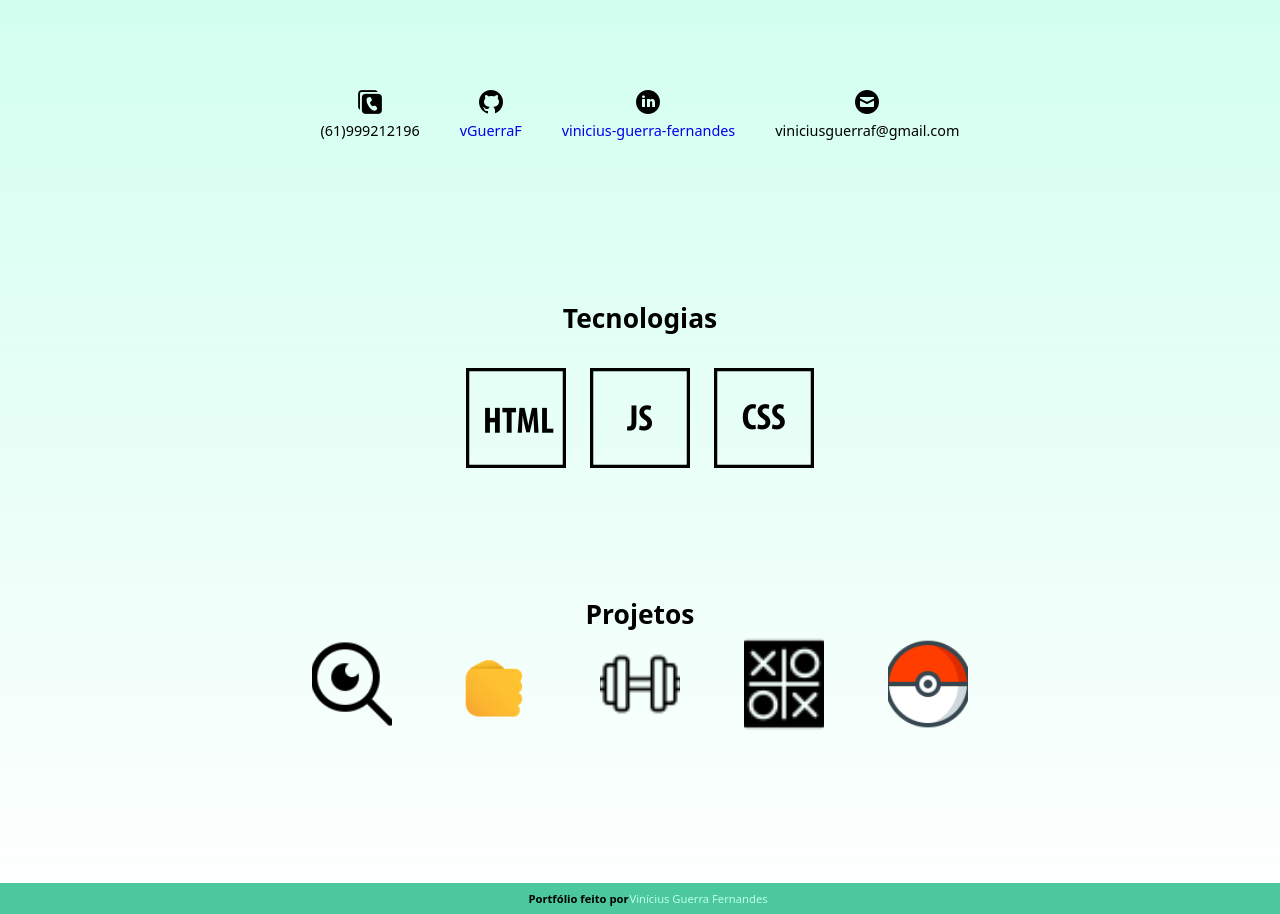
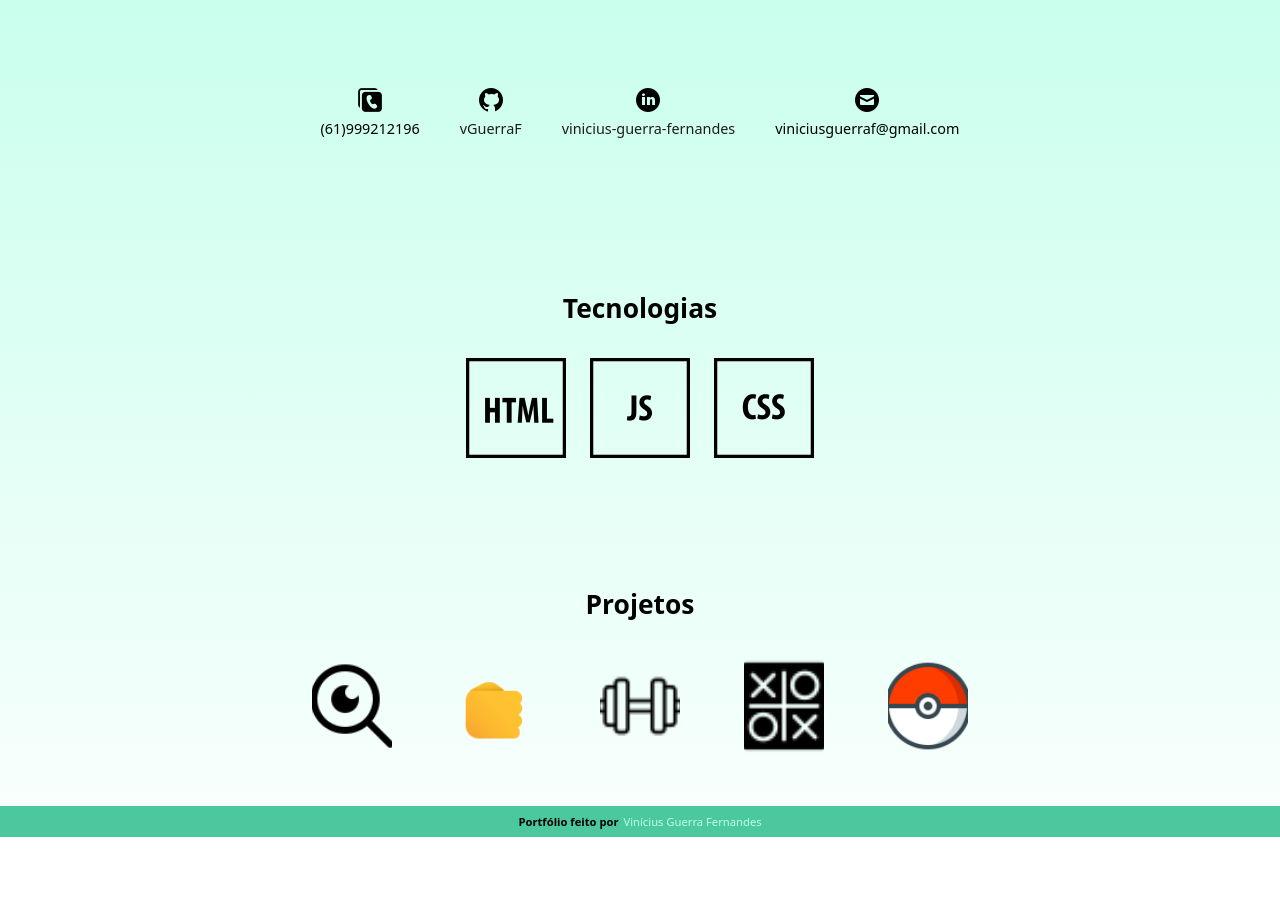
Before and after one commit to vGuerraF/Portfolio, a plain HTML site: page index.html in a window 1280 px wide. Shown: the part 865-1779 px from the top of the page. After the commit the page ends 1702 px from the top, so only its background shows below. Drawn offline with Linux system fonts and the light colour scheme.

Commit message:
commit portfolio

```diff
--- a/assets/css/style.css
+++ b/assets/css/style.css
@@ -1,19 +1,32 @@
 * {
   padding: 0;
   margin: 0;
+  box-sizing: border-box;
   font-family: system-ui, -apple-system, BlinkMacSystemFont, "Segoe UI", Roboto,
     Oxygen, Ubuntu, Cantarell, "Open Sans", "Helvetica Neue", sans-serif;
 }
 
 html {
   scroll-behavior: smooth;
-  background: #7fffd4;
+}
+
+body {
+  width: 100%;
+  background: rgb(127, 255, 212);
   background: linear-gradient(
     0deg,
-    #7fffd400 0%,
-    #7fffd457 50%,
-    #7fffd4b8 100%
+    rgba(127, 255, 212, 0.04275213503370101) 0%,
+    rgba(127, 255, 212, 0.4265056364342612) 50%,
+    rgba(127, 255, 212, 0.6870098381149334) 100%
   );
+}
+
+main {
+  font-size: 1.1rem;
+  display: flex;
+  flex-direction: column;
+  align-items: center;
+  flex-wrap: wrap;
 }
 
 nav {
@@ -22,26 +35,6 @@ nav {
   width: 100%;
   position: fixed;
   top: 0;
-}
-
-footer{
-  background-color: #4bc89e;
-  padding: 0.5rem;
-  width: 100%;
-  display: flex;
-  justify-content: center;
-}
-
-#divFooter{
-  font-size: 0.6rem;
-  display: flex;
-  justify-content: space-around;
-  width:15rem
-}
-
-#footerName{
-  color: #bfffea;
-  font-weight: 400;
 }
 
 ul#menu {
@@ -77,12 +70,14 @@ ul#menu li a {
   font-weight: 650;
 }
 
-header {
+#sectionTitulo {
+  width: 100%;
   display: flex;
   flex-direction: row;
-  justify-content: space-around;
-  margin: 1.4rem 1.2rem 8rem 1.2rem;
+  justify-content: space-evenly;
+  margin: 1.4rem 0rem 5rem 0rem;
   align-items: center;
+  flex-wrap: wrap;
 }
 
 #titulo {
@@ -123,39 +118,38 @@ button:hover {
   display: flex;
 }
 
-main {
-  margin: 1.2rem 1.2rem 1.2rem 1.2rem;
-  font-size: 1.1rem;
-  display: flex;
-  flex-direction: column;
-  align-items: center;
-}
-
 #sectionSm {
   width: 28rem;
   text-align: center;
-  margin: 0rem 0rem 8rem 0rem;
+  margin: 3rem 0rem 3rem 0rem;
+}
+
+#sobremim {
+  padding: 2rem;
 }
 
 #sobremimsub {
-  margin: 0.8rem;
   font-weight: 400;
   font-size: 1rem;
 }
 
 #sectionProjeto {
+  flex-wrap: wrap;
   text-align: center;
-  margin: 0rem 0rem 8rem 0rem;
+  margin: 3rem 2rem;
 }
 
 #divProjeto {
   display: flex;
   flex-direction: row;
-  justify-content: space-around;
+  justify-content: space-evenly;
   align-items: center;
   gap: 4rem;
 }
 
+#projetos {
+  padding: 2rem;
+}
 
 #detetive:hover {
   background-image: url(/assets/images/icons8-detetive.gif);
@@ -239,7 +233,7 @@ main {
 
 #sectionTec {
   text-align: center;
-  margin: 0rem 0rem 8rem 0rem;
+  margin: 3rem 0rem 3rem 0rem;
 }
 
 #divTec {
@@ -251,7 +245,7 @@ main {
 }
 
 #tecnologias {
-  margin: 2rem;
+  padding: 2rem;
 }
 
 #html:hover {
@@ -268,7 +262,8 @@ main {
 
 #sectionCont {
   text-align: center;
-  margin: 0rem 0rem 8rem 0rem;
+  margin: 0rem 0rem 2rem 0rem;
+  padding: 2.5rem;
 }
 
 #divCont {
@@ -282,15 +277,96 @@ main {
 
 a {
   text-decoration: none;
+  color: #1d1c1c;
 }
 
-@media (max-width: 756px) {
+footer {
+  background-color: #4bc89e;
+  padding: 0.5rem;
+  width: 100%;
+}
+
+#divFooter {
+  font-size: 0.6rem;
+  display: flex;
+  justify-content: center;
+  gap: 0.3rem;
+}
+
+#footerName {
+  color: #bfffea;
+  font-weight: 400;
+}
+
+/* @media (max-width: 838px) {
   #image1 {
-    height: 18rem;
+    height: 25rem;
+  }
+  #titulo {
+    width: 15rem;
+  }
+  header {
+    justify-content: space-between;
   }
 }
 
-@media (max-width: 667px) {
+@media (max-width: 678px) {
+  #image1 {
+    height: 20rem;
+  }
+  #titulo {
+    width: 10rem;
+    font-size: 0.7rem;
+  }
+
+  header {
+    justify-content: space-between;
+  }
+}
+
+@media (max-width: 518px) {
+  #image1 {
+    height: 15rem;
+  }
+  #titulo {
+    width: 7rem;
+    font-size: 0.5rem;
+  }
+
+  #subtitulo {
+    font-size: 0.6rem;
+  }
+
+  header {
+    justify-content: space-between;
+  }
+} */
+
+/* @media (max-width: 390px) {
+  #image1 {
+    height: 12rem;
+  }
+  #titulo {
+    width: 5rem;
+    font-size: 0.4rem;
+  }
+
+  #subtitulo {
+    font-size: 0.4rem;
+  }
+
+  header {
+    justify-content: space-between;
+  }
+} */
+
+/* display: flex;
+  flex-direction: column;
+  width: 20rem;
+  font-size: 1rem;
+  margin: 2.5rem 0rem 0rem 0rem;
+  align-items: center; */
+/* @media (max-width: 667px) {
   #image1 {
     height: 14rem;
   }
@@ -307,6 +383,15 @@ a {
   #titulo {
     width: 9rem;
     font-size: 0.5rem;
+  }
+  main {
+    font-size: 0.7rem;
+  }
+  #sobremimsub {
+    font-size: 0.7rem;
+  }
+  button{
+    padding: 0.4rem;
   }
 }
 
@@ -358,4 +443,4 @@ a {
   #portfolio a {
     font-size: 0.7rem;
   }
-}
+} */
--- a/index.html
+++ b/index.html
@@ -9,6 +9,7 @@
   </head>
 
   <body>
+    <header>
       <nav>
         <ul id="menu">
           <li id="portfolio"><a href="#">Portfólio</a></li>
@@ -16,12 +17,14 @@
             <li><a href="#sobremim">Sobre mim</a></li>
             <li><a href="#projetos">Projetos</a></li>
             <li><a href="#tecnologias">Tecnologias</a></li>
-          <li><a href="#contatos">Contato</a></li>
+            <li><a href="#sectionCont">Contato</a></li>
           </div>
         </ul>
       </nav>
+    </header>
 
-    <header>
+    <main>
+      <section id="sectionTitulo">
         <div id="titulo">
           <h2>Olá, eu sou</h2>
           <h1>Vinícius Guerra</h1>
@@ -31,13 +34,12 @@
         <div id="divTitulo">
           <img
             id="image1"
-          src="./assets/images/Coding-bro.png"
+            src="./assets/images/Coding.gif"
             alt="Homem mexendo no PC"
           />
         </div>
-    </header>
+      </section>
 
-    <main>
       <section id="sectionSm">
         <h2 id="sobremim">Sobre mim</h2>
         <h3 id="sobremimsub">
@@ -149,7 +151,6 @@
           </a>
         </div>
       </section>
-    </main>
 
       <footer>
         <div id="divFooter">
@@ -157,5 +158,6 @@
           <h3 id="footerName">Vinícius Guerra Fernandes</h3>
         </div>
       </footer>
+    </main>
   </body>
 </html>
```
Also changed, not shown: 1 other file. Lines whose indentation alone changed are shown as unchanged.
